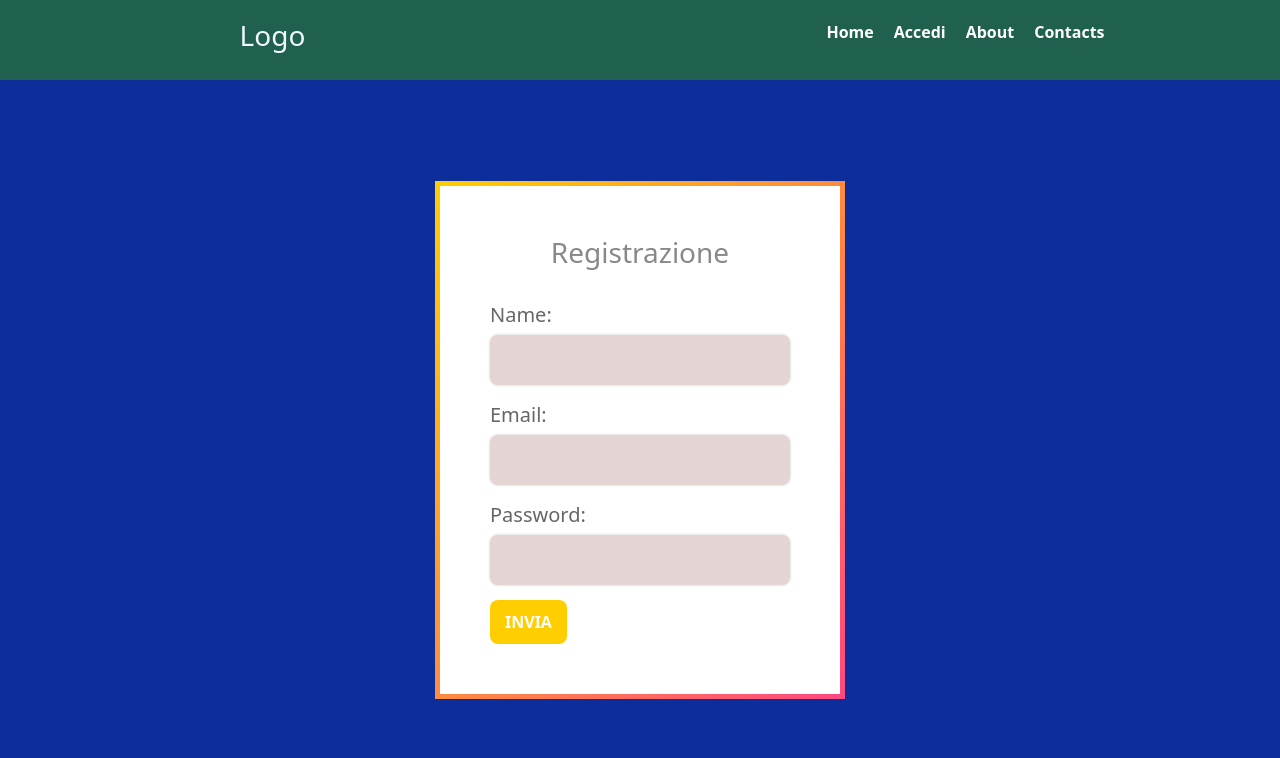
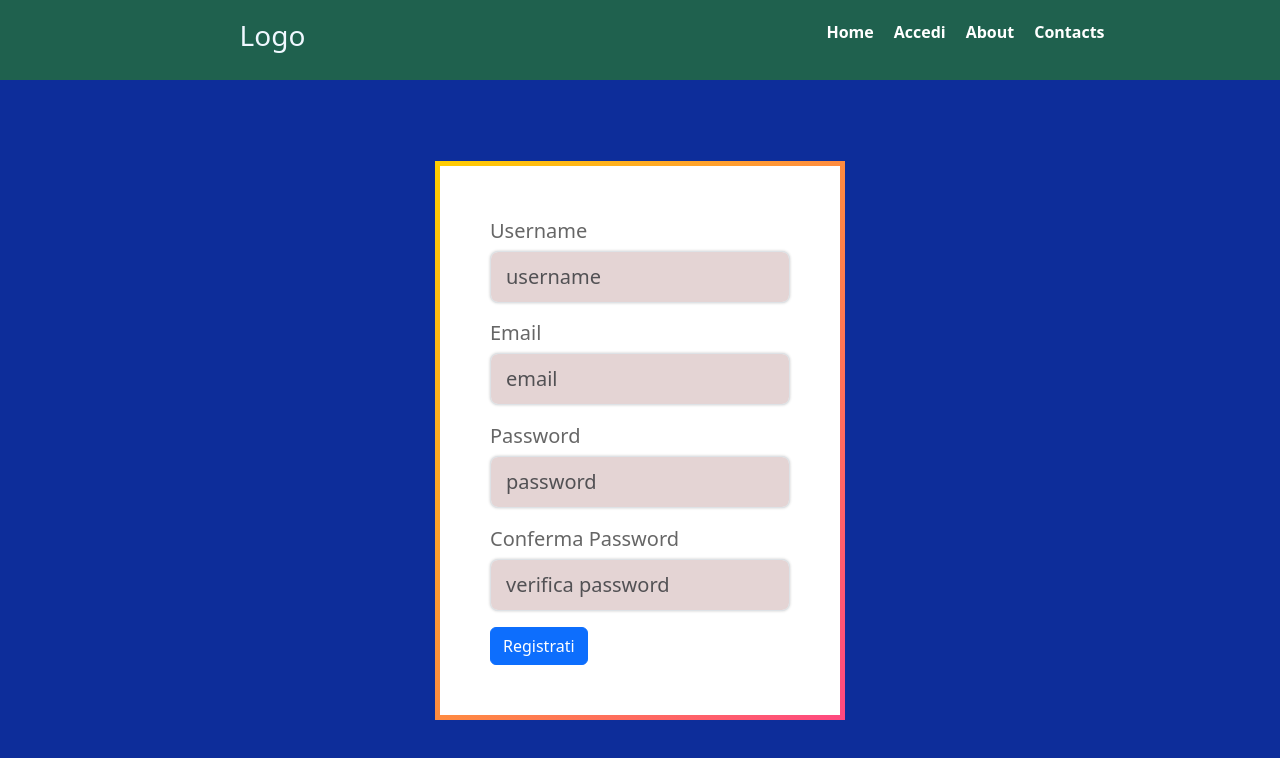
Before and after one commit to Mi-Carbone/project-games, a React (Create React App) app: page /authPage/registrationForm in a window 1280 px wide. Shown: the top 758 px of the page. Built offline with nearby package versions, Linux system fonts and the light colour scheme; no server answers; what aws-amplify would draw is missing.

Commit message:
registrazione completata

```diff
--- a/src/Pages/AuthPageRegistration.jsx
+++ b/src/Pages/AuthPageRegistration.jsx
@@ -1,4 +1,25 @@
-import React, { useState, useEffect } from "react";
+import React from "react";
+import "../style/form/form.css";
+import RegistrationForm from "../components/RegistrationForm";
+
+function AuthPageRegistration() {
+
+
+
+
+  return (
+    <>
+      <div className="form">
+        <RegistrationForm/>
+      </div>
+    </>
+  );
+}
+
+export default AuthPageRegistration;
+
+/**
+ * import React, { useState, useEffect } from "react";
 import LoginForm from "../components/LoginForm";
 import "../style/form/form.css";
 import logins from "../data/dbLogin.json";
@@ -41,7 +62,7 @@ function AuthPageRegistration() {
                 * *!/
                 //Se io non ho un utenza in localStorage
 
-  }, []);*/
+  }, []);*
 
   const API_URL = "http://localhost:35500/logins";
   const [items, setItems] = useState([]);
@@ -64,11 +85,10 @@ function AuthPageRegistration() {
       } catch (err) {
         // console.log(err.message, 'err.message');
         setFetchError(err.message);
+      } finally {
+        //L' finally istruzione che definisce un blocco di codice da eseguire indipendentemente dal risultato.
+        setIsLoading(false);
       }
-      //   finally {
-      //     //L' finally istruzione che definisce un blocco di codice da eseguire indipendentemente dal risultato.
-      //     setIsLoading(false);
-      //   }
     };
     setTimeout(() => {
       (async () => await fetchItems())();
@@ -89,7 +109,6 @@ function AuthPageRegistration() {
         setError("I dati inseriti sono già presenti");
       } else {
         const id = user.length ? user[user.length - 1].id + 1 : 1;
-        //creaiamo un nuovo array
         const myNewItem = {
           id,
           userName: details.name,
@@ -112,8 +131,6 @@ function AuthPageRegistration() {
       },
       body: JSON.stringify(user),
     };
-    //console.log(postOptions,' body');
-
     const result = await apiRequest(API_URL, postOptions);
 
     if (result) {
@@ -132,7 +149,7 @@ function AuthPageRegistration() {
     <>
       {/* •
             {JSON.stringify(user, null, 2)}
-            • */}
+            • *
       <div className="form">
         {user.email ? (
           <div>
@@ -151,3 +168,5 @@ function AuthPageRegistration() {
 }
 
 export default AuthPageRegistration;
+
+ */
--- a/src/components/RegistrationForm.jsx
+++ b/src/components/RegistrationForm.jsx
@@ -1,4 +1,286 @@
+import { useState, useEffect } from "react";
+import { useNavigate } from "react-router-dom";
+import { Auth } from "aws-amplify";
+import { RoutesLogin } from "../Routes";
 
+const RegistrationForm = () => {
+  const navigate = useNavigate();
+  const [username, setUsername] = useState("");
+  const [email, setEmail] = useState("");
+  const [password, setPassword] = useState("");
+  const [verifyPassword, setVerifyPassword] = useState("");
+  const [token, setToken] = useState("");
+  const [CheckForm, setCheckForm] = useState(false);
+  const [code, setCode] = useState("");
+  const [userScore, setUserScore] = useState({
+    name: "",
+    scoresMine: [],
+    scoresMemory: [],
+  });
+
+  const handleChange = (event) => {
+    if (event.target.name === "username") {
+      setUsername(event.target.value);
+    } else if (event.target.name === "email") {
+      setEmail(event.target.value);
+    } else if (event.target.name === "password") {
+      setPassword(event.target.value);
+    } else if (event.target.name === "verifyPassword") {
+      setVerifyPassword(event.target.value);
+    }
+  };
+  // const handleClick = async (event) => {
+  //   if (username === "" ||email === "" || password === "") {
+  //     alert("Compile all the fields");
+  //   } else {
+  //     event.preventDefault();
+  //     await Auth.signIn(username.trim().toLowerCase(), password.trim())
+  //       .then((data) => {
+  //         setUserScore({
+  //           name: data.username.toLowerCase(),
+  //           score: "",
+  //         });
+  //         userScore.name = data.username;
+  //         localStorage.setItem("sidebarUsername", JSON.stringify(userScore));
+  //         setToken(data.signInUserSession.accessToken.jwtToken);
+  //       })
+  //       .catch((err) => {
+  //         if (err) {
+  //           alert("Username o password not correct");
+  //         }
+  //       });
+  //   }
+  // };
+  // useEffect(() => {
+  //   if (token !== "" && token !== "error") {
+  //     localStorage.setItem("token", token);
+  //     navigate(RoutesLogin.choice);
+  //   }
+  // }, [token, navigate]);
+
+  //cattura evento del click per la gestione dei dati in entrata
+  const handleClick = (event) => {
+    event.preventDefault();
+    //verifica del campo vuoto
+    if (username === "" || email === "" || password === "") {
+      alert("Compila tutti i campi");
+    }
+    //verifica della lunghezza della password minimo 8 caratteri
+    if (password.length >= 8) {
+      //la verifica del doppio campo della password
+      if (password === verifyPassword) {
+        try {
+          const user = Auth.signUp(
+            username.trim(),
+            password.trim(),
+            email.trim()
+          );
+          console.log(user, "user");
+          user.then((data) => {
+            console.log(data, "data");
+            setCheckForm(true);
+          });
+        } catch (error) {
+          console.log(error, " error");
+        }
+      } else {
+        alert("Le password inserite non corrispondono");
+      }
+    } else {
+      alert("La lunghezza della password deve essere di almeno 8 caratteri");
+    }
+  };
+
+  //funzione per la gestione del codice di verifica OTP
+  const confirm = async () => {
+    //Controllo sul numero dei caratteri che devono essere soltanto 6
+    if (code.length !== 6 || code === '') {
+      alert('Il codice da inserire deve essere di almeno 6 caratteri')
+      confirm()
+    }
+    //richiamiamo la funzione di AWS con all'interno username(dato salvato nel primo form) e code(proveniente dal forma del codice OTP)
+    await Auth.confirmSignUp(username.trim(), code.trim()).then((data) => {
+      console.log("dataConferma", data);
+      if (data === "SUCCESS") {
+        Auth.signIn(username, password).then((data) => {
+          console.log(data, "data okay");
+
+          setUserScore({
+            name: data.username.toLowerCase(),
+            score: "",
+          });
+          userScore.name = data.username;
+          localStorage.setItem('sidebarUsername',JSON.stringify(userScore))
+          localStorage.setItem('token', data.signInUserSession.accessToken.jwtToken)
+
+          navigate(RoutesLogin.choice)
+          window.location.reload()
+        });
+      }
+    });
+  };
+
+
+  // Auth.forgotPassword //prendere richiesta
+  // Auth.forgotPasswordSubmit //riaggiorna i valori
+
+  return (
+    <>
+      {!CheckForm ? (
+        <>
+          <div>
+            <form className="form-login">
+              <div className="form-inner">
+                <div className=" form-group">
+                  <label className="form-label">Username</label>
+                  <input
+                    type="text"
+                    className="form-control"
+                    placeholder="username"
+                    name="username"
+                    onChange={handleChange}
+                    required
+                  />
+                </div>
+                <div className="mb-3 form-group">
+                  <label className="form-label">Email</label>
+                  <input
+                    type="email"
+                    className="form-control"
+                    placeholder="email"
+                    name="email"
+                    onChange={handleChange}
+                    required
+                  />
+                </div>
+                <div className="mb-3 form-group">
+                  <label className="form-label">Password</label>
+                  <input
+                    type="password"
+                    className="form-control"
+                    placeholder="password"
+                    minLength={8}
+                    name="password"
+                    onChange={handleChange}
+                    required
+                  />
+                </div>
+                {/**Provare a inserire la doppia conferma dell email */}
+                <div className="mb-3 form-group">
+                  <label className="form-label">Conferma Password</label>
+                  <input
+                    type="password"
+                    className="form-control"
+                    placeholder="verifica password"
+                    minLength={8}
+                    name="verifyPassword"
+                    onChange={handleChange}
+                    required
+                  />
+                </div>
+                <div className="input-button">
+                  <button className="btn btn-primary" onClick={handleClick}>
+                    Registrati
+                  </button>
+                </div>
+              </div>
+            </form>
+          </div>
+        </>
+      ) : (
+        <>
+          <div className="form-login">
+            <div className="form-inner">
+              <div className="form-group">
+                <label>Inserisci codice OTP</label>
+                <input
+                  type="text"
+                  name="code"
+                  className="form-control mb-3 "
+                  placeholder="012345"
+                  onChange={(event) => setCode(event.target.value)}
+                  required
+                />
+                <div className="mb-3  input-button">
+                  <button className="btn btn-primary" onClick={confirm}>
+                    Conferma Codice
+                  </button>
+                </div>
+              </div>
+            </div>
+          </div>
+        </>
+      )}
+    </>
+  );
+};
+export default RegistrationForm;
+
+/**
+ *  // const handleClick = async (event) => {
+  //   if (username === "" ||email === "" || password === "") {
+  //     alert("Compile all the fields");
+  //   } else {
+  //     event.preventDefault();
+  //     await Auth.signIn(username.trim().toLowerCase(), password.trim())
+  //       .then((data) => {
+  //         setUserScore({
+  //           name: data.username.toLowerCase(),
+  //           score: "",
+  //         });
+  //         userScore.name = data.username;
+  //         localStorage.setItem("sidebarUsername", JSON.stringify(userScore));
+  //         setToken(data.signInUserSession.accessToken.jwtToken);
+  //       })
+  //       .catch((err) => {
+  //         if (err) {
+  //           alert("Username o password not correct");
+  //         }
+  //       });
+  //   }
+  // };
+  // useEffect(() => {
+  //   if (token !== "" && token !== "error") {
+  //     localStorage.setItem("token", token);
+  //     navigate(RoutesLogin.choice);
+  //   }
+  // }, [token, navigate]);
+
+  //cattura evento del click per la gestione dei dati in entrata
+  const handleClick = (event) =>{
+    event.preventDefault();
+    //verifica del campo vuoto
+    if (username === "" ||email === "" || password === "") {
+      alert("Compile all the fields");
+    }
+    //verifica della lunghezza della password minimo 8 caratteri
+    if (password.length >= 8) {
+      //la verifica del doppio campo della password
+      if (password === verifyPassword) {
+        let user = Auth.signUp(username.trim(), password.trim(), email.trim());
+        console.log(user, 'user');
+        user.then((data)=>{
+          console.log(data, 'data');
+          setOpenForm(true)
+        }).catch((error)=>{
+          console.log(error,' error');
+          if (error.message === 'User already exist') {
+            alert('Username already exists')
+          } else if(error.mail === 'Invalid email address format.'){
+            alert('Email not valid')
+          }
+        })
+      }else{
+        alert('The E-mails entered do not match')
+      }
+    }else{
+      alert('Password length must be greater than 8 characters')
+    }
+  }
+ */
+
+/**
+ * TUTTO QUESTO SENZA IL COLLEGAMENTO CON IL BACK DI LUCA
 
 
 import React, { useState } from "react";
@@ -18,7 +300,7 @@ function RegistrationForm({ Registration, error }) {
       <form onSubmit={submitHandler} className="form-login">
         <div className="form-inner">
           <h2>Registrazione</h2>
-          {/* inserimenro ERRORE nella compilazione del form */}
+          {/* inserimenro ERRORE nella compilazione del form *
           {error !== "" ? <div className="error">{error}</div> : ""}
           <div className="form-group">
             <label htmlFor="name">Name:</label>
@@ -65,3 +347,5 @@ function RegistrationForm({ Registration, error }) {
 }
 
 export default RegistrationForm;
+
+ */
```
